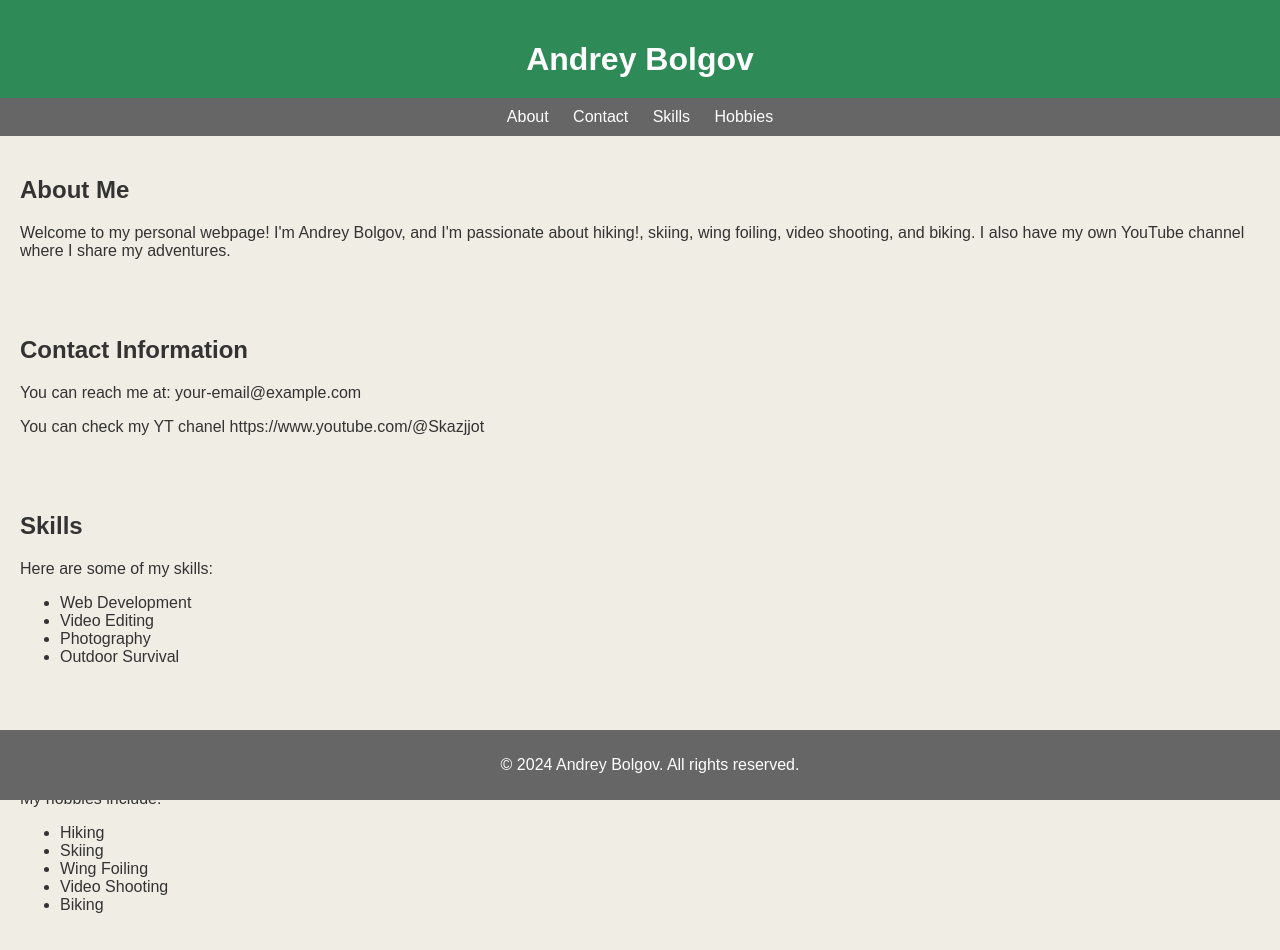
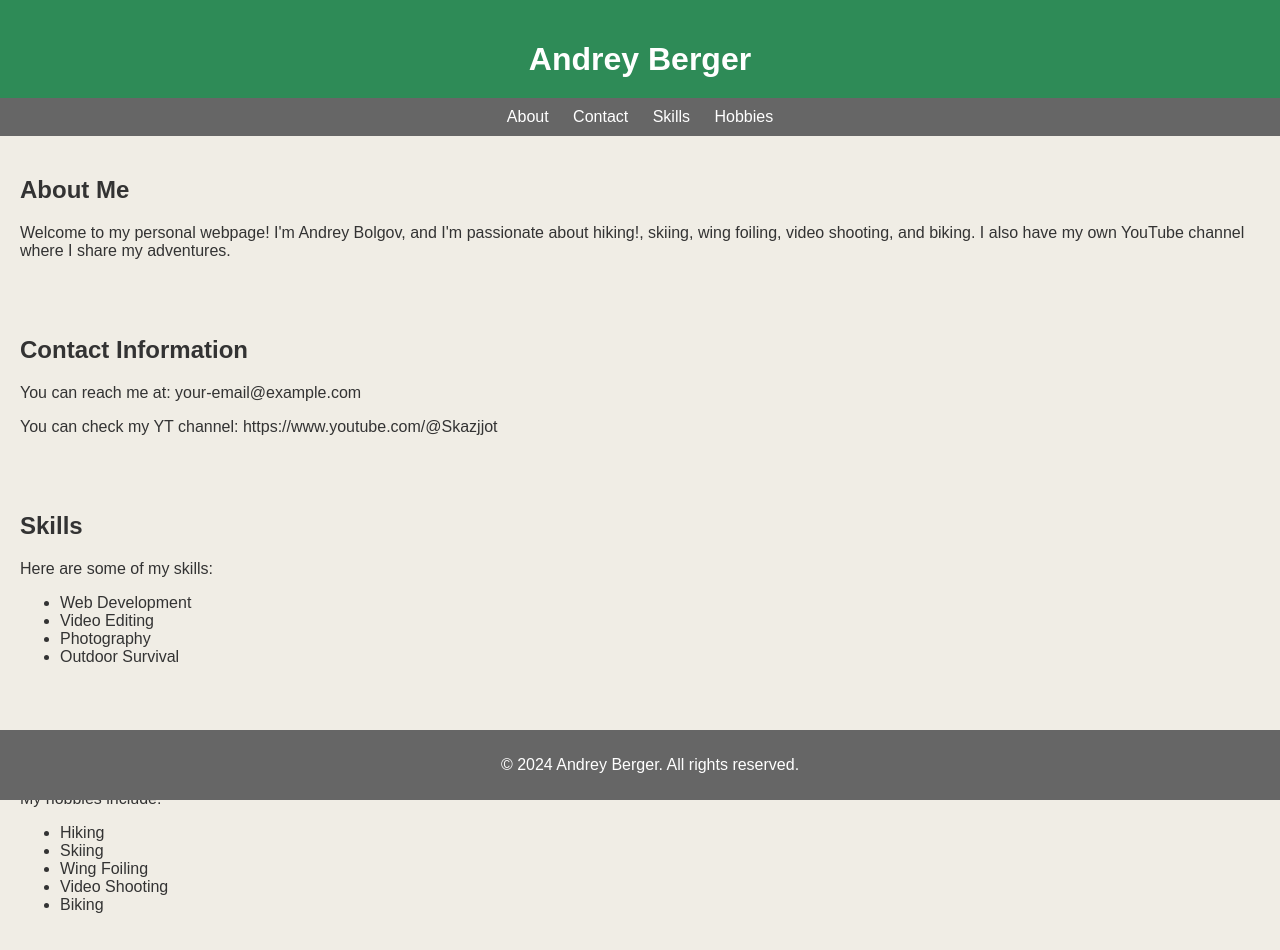
Before and after one commit to Skazjjot/personal-website, a plain HTML site: page index.html in a window 1280 px wide. Drawn offline with Linux system fonts and the light colour scheme.

Commit message:
Update index.html

```diff
--- a/index.html
+++ b/index.html
@@ -3,7 +3,7 @@
 <head>
   <meta charset="UTF-8">
   <meta name="viewport" content="width=device-width, initial-scale=1.0">
-  <title>Andrey Bolgov</title>
+  <title>Andrey Berger</title>
   <style>
     body {
       font-family: Arial, sans-serif;
@@ -47,7 +47,7 @@
 </head>
 <body>
   <header>
-    <h1>Andrey Bolgov</h1>
+    <h1>Andrey Berger</h1>
   </header>
   <nav>
     <a href="#about">About</a>
@@ -62,7 +62,7 @@
   <section id="contact">
     <h2>Contact Information</h2>
     <p>You can reach me at: your-email@example.com</p>
-    <p>You can check my YT chanel https://www.youtube.com/@Skazjjot</p>
+    <p>You can check my YT channel: https://www.youtube.com/@Skazjjot</p>
   </section>
   <section id="skills">
     <h2>Skills</h2>
@@ -86,7 +86,7 @@
     </ul>
   </section>
   <footer>
-    <p>&copy; 2024 Andrey Bolgov. All rights reserved.</p>
+    <p>&copy; 2024 Andrey Berger. All rights reserved.</p>
   </footer>
 </body>
 </html>
```
